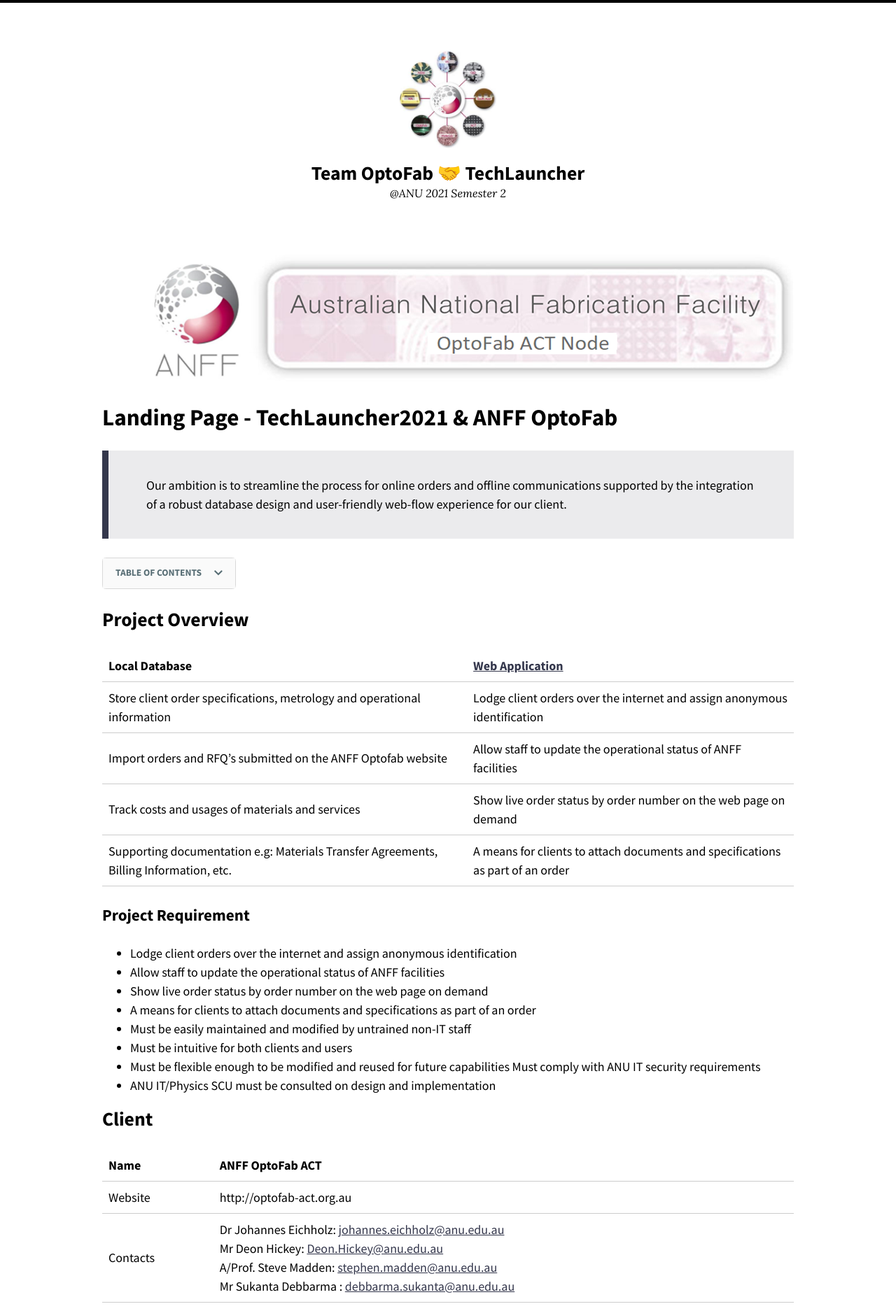
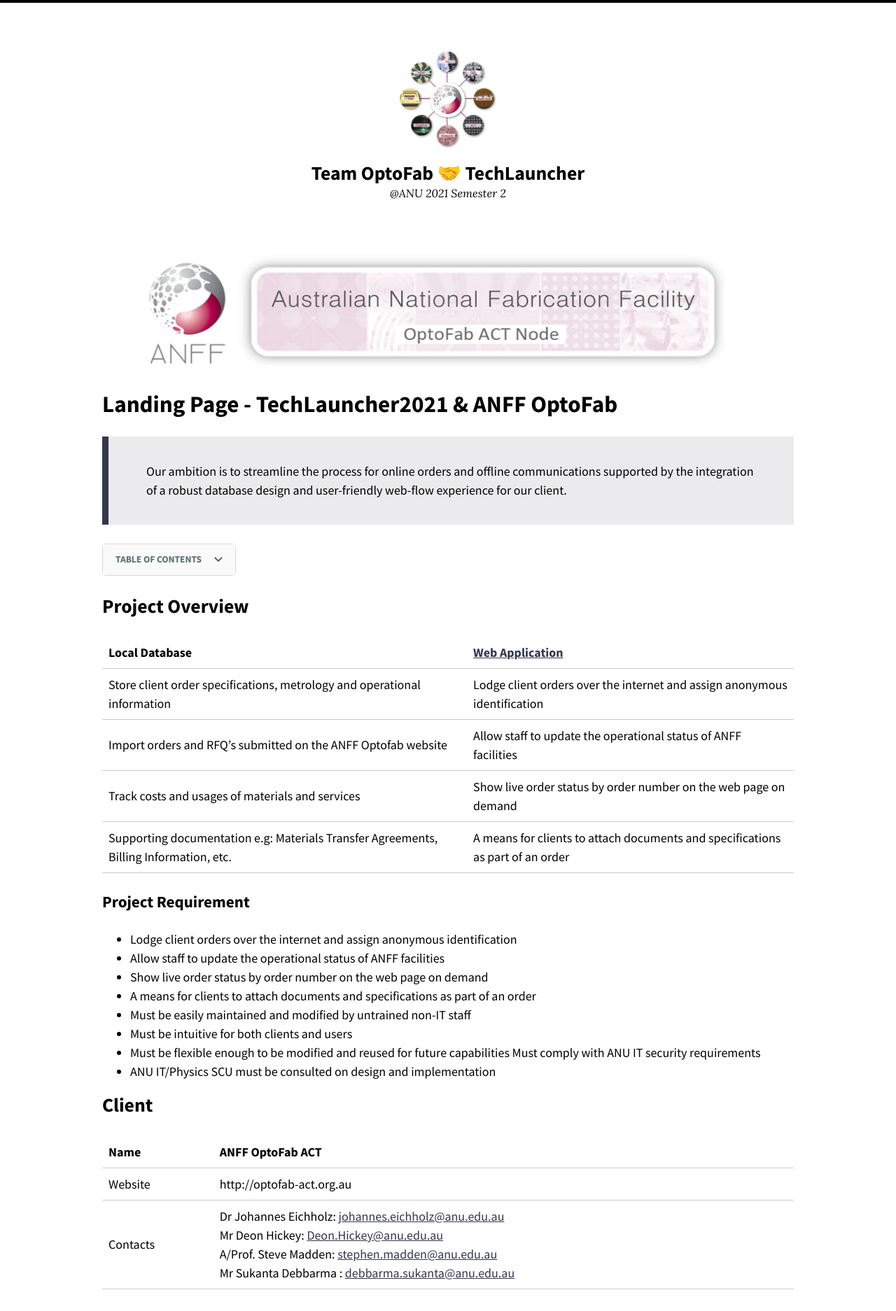
Before and after one commit to optofab/optofab.github.io, a Jekyll site: the page built from index.md, in a window 1280 px wide. Shown: the top 1874 px of the page at 70% size. Built offline with Jekyll 4.4.1, drawn with Linux system fonts in a browser that asks for light colours; nearby versions of some CDN libraries; emoji names are drawn with the system emoji font.

Commit message:
minor text & img size change

```diff
--- a/index.md
+++ b/index.md
@@ -2,7 +2,7 @@
 layout: landing
 ---
 
-<img src="./images/ANFFbanner.png" alt="optofab-banner">
+<img src="./images/ANFFbanner.png" style="width: 90%"  alt="optofab-banner">
 
 # Landing Page - TechLauncher2021 & ANFF OptoFab
 
```
Also changed, not shown: readme.md.
